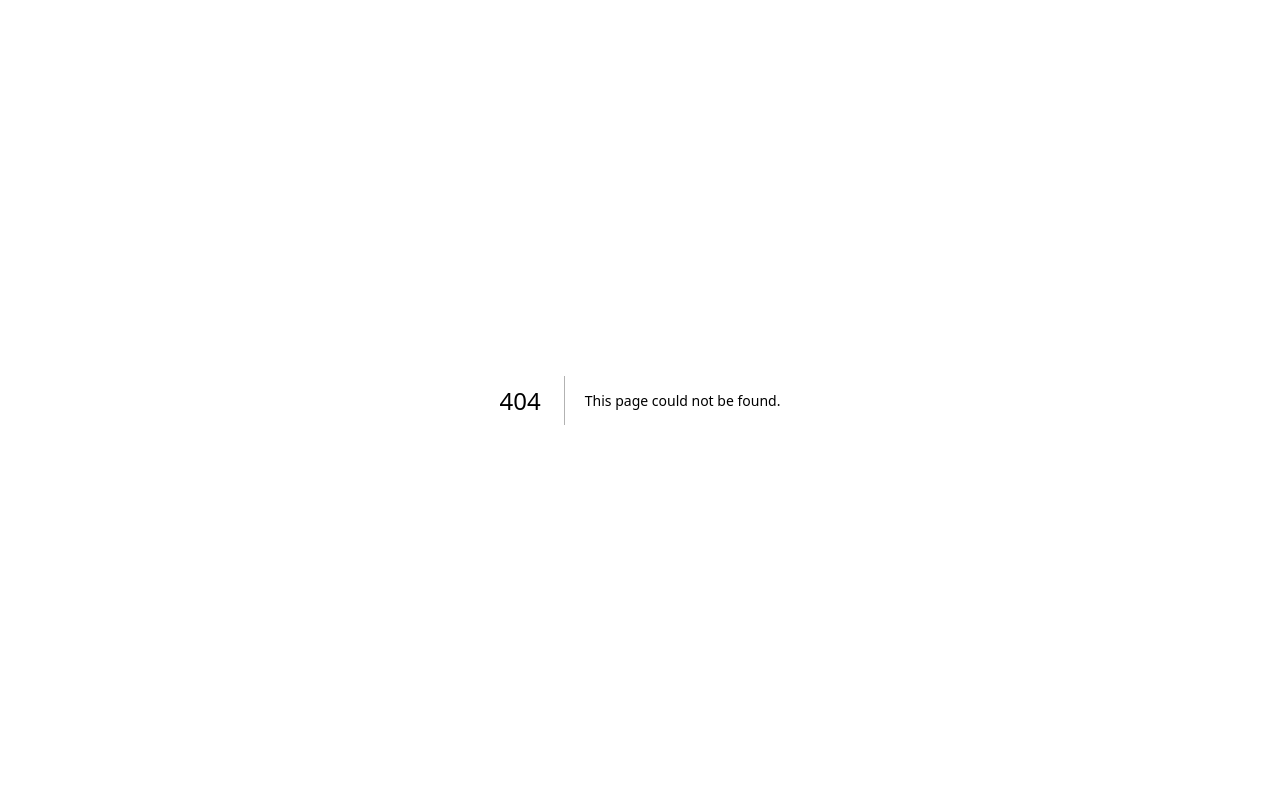
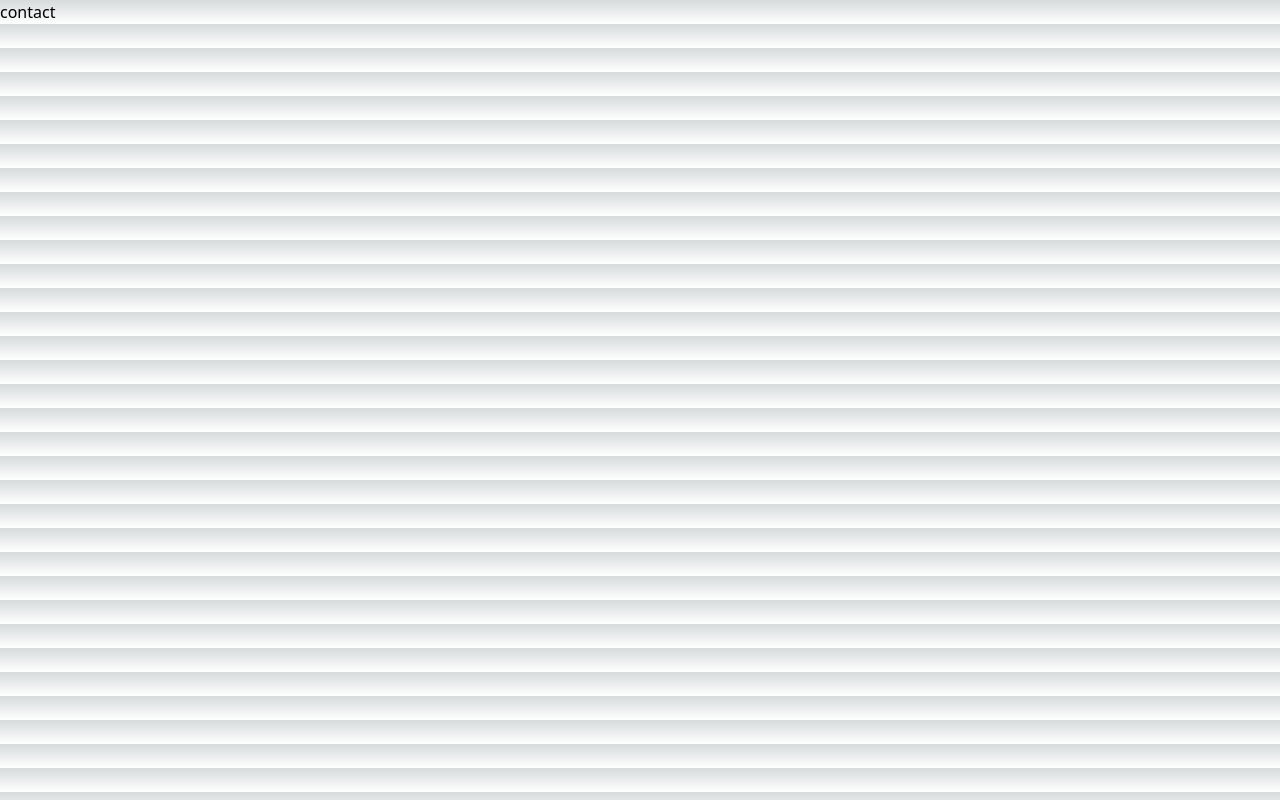
Before and after one commit to SoheilFM/nextjsApp, a Next.js app in the folder my-app-with-nextjs/: page /contact in a window 1280 px wide. Before the commit this address had no page. Built offline with nearby package versions, Linux system fonts and the light colour scheme.

Commit message:
Adding Contact Route

```diff
--- /dev/null
+++ b/my-app-with-nextjs/app/contact/page.tsx
@@ -0,0 +1,3 @@
+export default function Contact() {
+    return <div>contact</div>;
+}
--- a/my-app-with-nextjs/package.json
+++ b/my-app-with-nextjs/package.json
@@ -1,6 +1,6 @@
 {
     "name": "my-app-with-nextjs",
-    "version": "0.2.0",
+    "version": "0.3.0",
     "private": true,
     "scripts": {
         "dev": "next dev",
```
